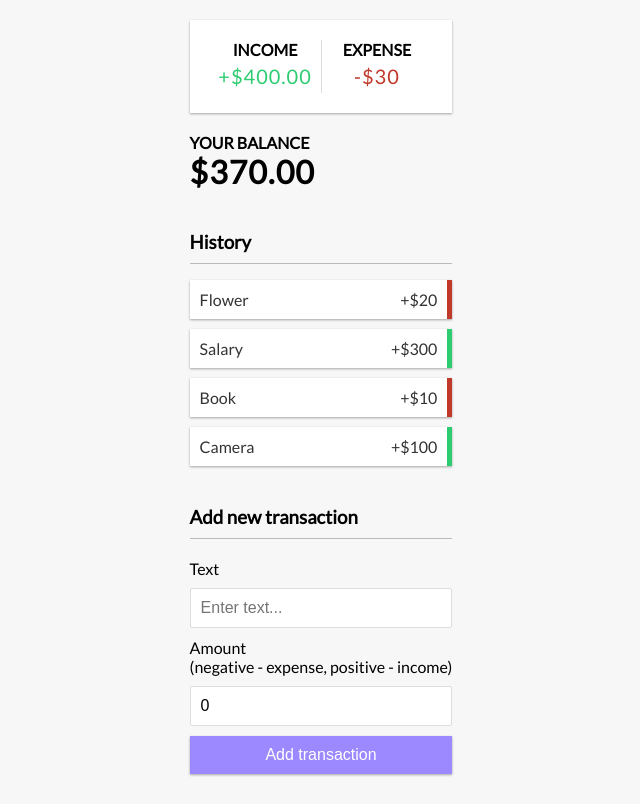
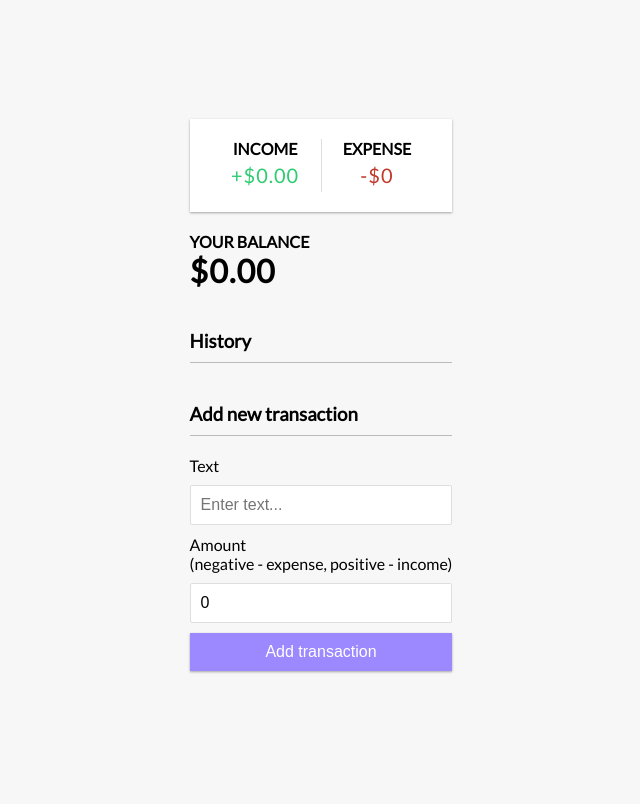
Before and after one commit to shafakyildiz/react-expense-tracker, a React (Create React App) app: page /balance in a window 1280 px wide. Shown: the whole page, without its empty margins (319-959 px from the left). Built offline with nearby package versions, Linux system fonts and the light colour scheme.

Commit message:
fixed the deletion of the expenses problem

```diff
--- a/src/components/AddTransaction.js
+++ b/src/components/AddTransaction.js
@@ -8,9 +8,10 @@ function AddTransaction() {
 
   const onSubmit = (e) => {
     e.preventDefault();
-
+    setAmount(0);
+    setText("");
     const newTransaction = {
-      id: Math.floor(Math.random * 10000000),
+      id: Math.floor(Math.random() * 10000000),
       text,
       amount: +amount, // parsing it to number from string
     };
@@ -24,6 +25,7 @@ function AddTransaction() {
         <div className="form-control">
           <label htmlFor="text">Text</label>
           <input
+            required
             type="text"
             value={text}
             onChange={(e) => setText(e.target.value)}
--- a/src/components/LoginBtn.js
+++ b/src/components/LoginBtn.js
@@ -2,18 +2,18 @@ import React from "react";
 import Button from "@mui/material/Button";
 import LoginIcon from "@mui/icons-material/Login";
 import { Switch, Route, Link, BrowserRouter as Router } from "react-router-dom";
-import Expenses from "./Expenses";
+import Balance from "./Balance";
 
 function Login() {
   return (
     <div className="loginBtn">
       <Button variant="contained" endIcon={<LoginIcon />}>
-        <Link to="/expenses">Login</Link>
+        <Link to="/balance">Login</Link>
       </Button>
       <Router>
         <Switch>
-          <Route exact path="/expenses">
-            <Expenses />
+          <Route exact path="/balance">
+            <Balance />
           </Route>
         </Switch>
       </Router>
--- a/src/components/Transaction.js
+++ b/src/components/Transaction.js
@@ -4,7 +4,7 @@ import { GlobalContext } from "../context/GlobalState";
 function Transaction({ transaction }) {
   const { deleteTransaction } = useContext(GlobalContext);
 
-  const sign = transaction.amout < 0 ? "-" : "+";
+  const sign = transaction.amount < 0 ? "-" : "+";
   return (
     <li
       key={transaction.id}
--- a/src/components/TransactionList.js
+++ b/src/components/TransactionList.js
@@ -8,7 +8,7 @@ function TransactionList() {
   return (
     <div>
       <h3>History</h3>
-      <ul id="list" className="list">
+      <ul className="list">
         {transactions.map((transaction) => (
           <Transaction key={transaction.id} transaction={transaction} />
         ))}
--- a/src/context/AppReducer.js
+++ b/src/context/AppReducer.js
@@ -1,5 +1,11 @@
 export default (state, action) => {
   switch (action.type) {
+    case "ADD_TRANSACTION":
+      return {
+        ...state,
+        transactions: [...state.transactions, action.payload],
+      };
+
     case "DELETE_TRANSACTION":
       return {
         ...state,
@@ -7,11 +13,7 @@ export default (state, action) => {
           (transaction) => transaction.id !== action.payload
         ),
       };
-    case "ADD_TRANSACTION":
-      return {
-        ...state,
-        transactions: [action.payload, ...state.transactions],
-      };
+
     default:
       return state;
   }
--- a/src/context/GlobalState.js
+++ b/src/context/GlobalState.js
@@ -4,10 +4,10 @@ import AppReducer from "./AppReducer";
 // Initial state
 const initialState = {
   transactions: [
-    { id: 0, text: "Flower", amount: -20 },
-    { id: 1, text: "Salary", amount: 300 },
-    { id: 2, text: "Book", amount: -10 },
-    { id: 3, text: "Camera", amount: 100 },
+    // { id: 0, text: "Flower", amount: -20 },
+    // { id: 1, text: "Salary", amount: 300 },
+    // { id: 2, text: "Book", amount: -10 },
+    // { id: 3, text: "Camera", amount: 100 },
   ],
 };
 
```
